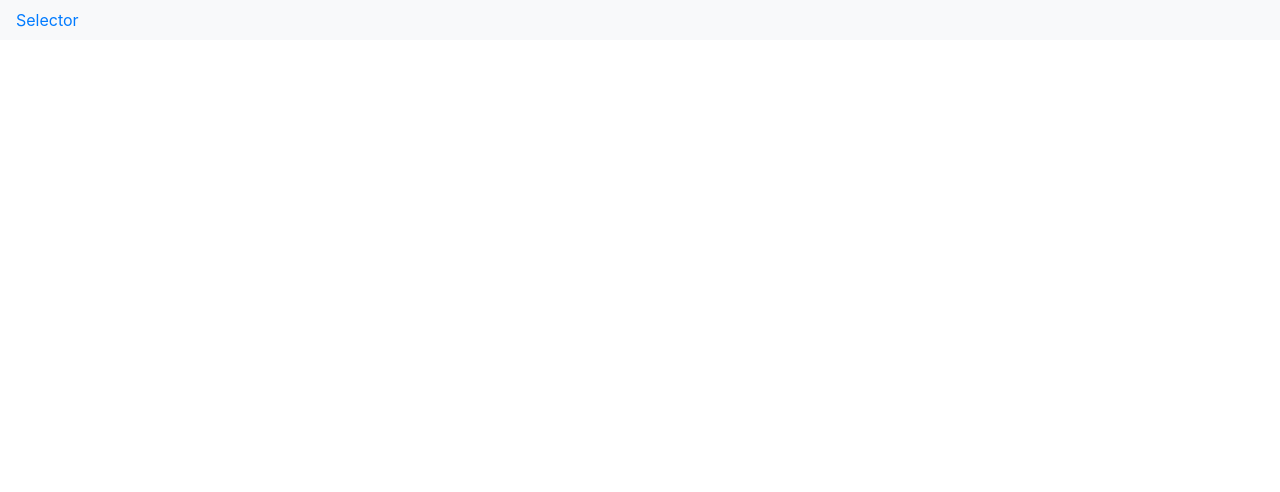
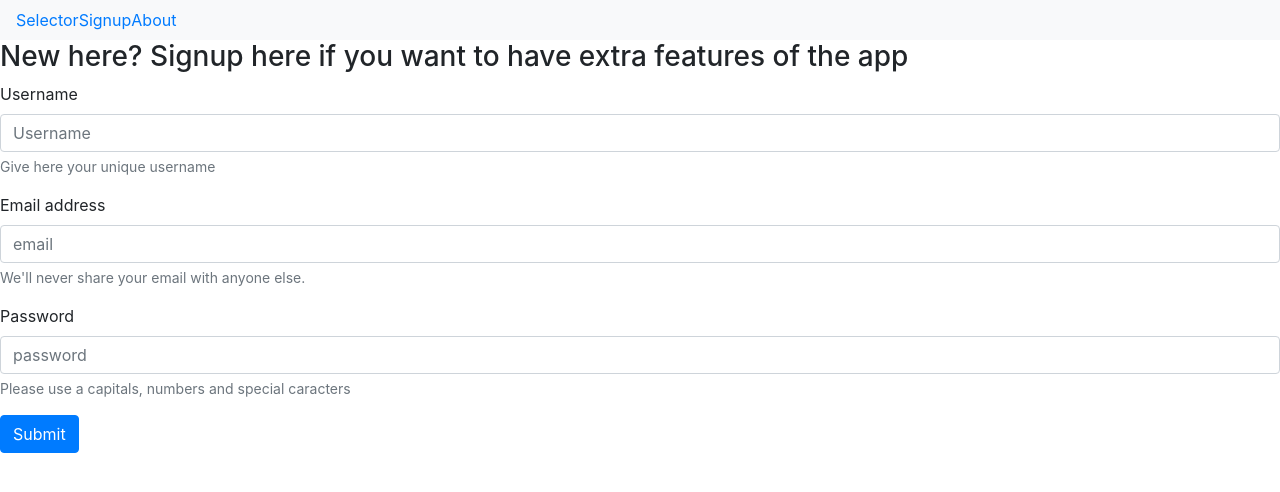
Before and after one commit to degroot12/click-n-meal-client, a React (Create React App) app: page /signup in a window 1280 px wide. Shown: the top 492 px of the page. Built offline with nearby package versions, Linux system fonts and the light colour scheme.

Commit message:
Setup Signup form

```diff
--- a/src/App.js
+++ b/src/App.js
@@ -1,10 +1,13 @@
-import {React, useState, useEffect} from "react";
+import React, { useState, useEffect} from "react";
 import { Switch, Route } from "react-router-dom";
 // import axios from "axios";
 // import config from "../config.js";
-import MyNav from './components/MyNav'
-import Home from './components/Home'
-import Error from './components/Error'
+import MyNav from "./components/MyNav";
+import Home from "./components/Home";
+import Signup from "./components/Signup";
+import Signin from "./components/Signin";
+import About from "./components/About";
+import Error from "./components/Error";
 
 // TODO: add to request with login { withCredentials: true }
 
@@ -24,12 +27,24 @@ function App(props) {
         }} />
 
         <Route
-          path='/signin'
+          path="/signup"
+          render={() => {
+            return <Signup />
+          }} />
+
+        <Route
+          path="/signin"
           render={() => {
             return <Signin />
           }} />
 
+        <Route
+          path="/about" component={About}
+        />
 
+        <Route
+          path="/" component={Error}
+        />
 
 
       </Switch>
--- /dev/null
+++ b/src/components/About.js
@@ -0,0 +1,11 @@
+import React from 'react';
+
+function About () {
+    return (
+        <div>
+            <h1>Made by Thomas and Cindy</h1>
+        </div>
+    )
+}
+
+export default About
--- a/src/components/Error.js
+++ b/src/components/Error.js
@@ -1,13 +1,20 @@
-import React from 'react';
+import React from "react";
+import {Image, Row, Col} from "react-bootstrap";
 
 function Error () {
     return (
         <div>
             <h1>Snapp! Something went wrong!</h1>
-            <Image
-                scr="https://res.cloudinary.com/snowbird/image/upload/v1617451630/Click-n-meal/broken_plate_q0yme7.jpg"
-                alt="broken plate"
-            />
+            <Row>
+                <Col xs={6} md={4}>
+                    <Image
+                        src="https://res.cloudinary.com/snowbird/image/upload/v1617451630/Click-n-meal/broken_plate_q0yme7.jpg"
+                        alt="broken plate"
+                        thumbnail
+                    />
+                </Col>
+            </Row>
+
         </div>
     )
 }
--- a/src/components/Home.js
+++ b/src/components/Home.js
@@ -3,7 +3,7 @@ import React from 'react';
 function Home () {
     return (
         <div>
-            <h1>This is the homepage</h1>
+            <h1>This is the homepage - here comes the list of recipes</h1>
         </div>
     )
 }
--- a/src/components/MyNav.js
+++ b/src/components/MyNav.js
@@ -1,6 +1,7 @@
-import React from 'react';
-import {Navbar, Nav} from 'react-bootstrap';
+import React from "react";
+import { Navbar, Nav } from "react-bootstrap";
 import { Link } from "react-router-dom";
+
 
 function MyNav() {
     return (
@@ -10,6 +11,8 @@ function MyNav() {
           <Nav  className="mr-auto">
             <Link  to="/">Selector</Link>
             {/* <Link  style={{marginLeft: '10px'}}  to="/xxx">Add Todo</Link> */}
+            <Link to="/signup">Signup</Link>
+            <Link to="/about">About</Link>
           </Nav>
         </Navbar.Collapse>
       </Navbar>
--- a/src/components/Signup.js
+++ b/src/components/Signup.js
@@ -1,11 +1,28 @@
-import React from 'react';
+import React from "react";
 
 function Signup(props) {
 
     return (
         <div>
-            <h1>This is the signup page</h1>
-
+            <h3>New here? Signup here if you want to have extra features of the app</h3>
+            <form>
+                <div className="form-group">
+                    <label htmlFor="InputUsername">Username</label>
+                    <input type="text" className="form-control" id="InputUsername" name="username" placeholder="Username"/>
+                    <small id="emailHelp" className="form-text text-muted">Give here your unique username</small>
+                </div>
+                <div className="form-group">
+                    <label htmlFor="InputEmail">Email address</label>
+                    <input type="email" className="form-control" id="InputEmail" name="email" placeholder="email"/>
+                    <small id="emailHelp" className="form-text text-muted">We'll never share your email with anyone else.</small>
+                </div>
+                <div className="form-group">
+                    <label htmlFor="InputPassword">Password</label>
+                    <input name="password" type="password" className="form-control" id="InputPassword" placeholder="password"/>
+                    <small id="emailHelp" className="form-text text-muted">Please use a capitals, numbers and special caracters</small>
+                </div>
+                <button type="submit" className="btn btn-primary">Submit</button>
+            </form>
         </div>
     )
 }
```
Also changed, not shown: src/components/RecipeList.js (deleted, +0 -11 lines).
